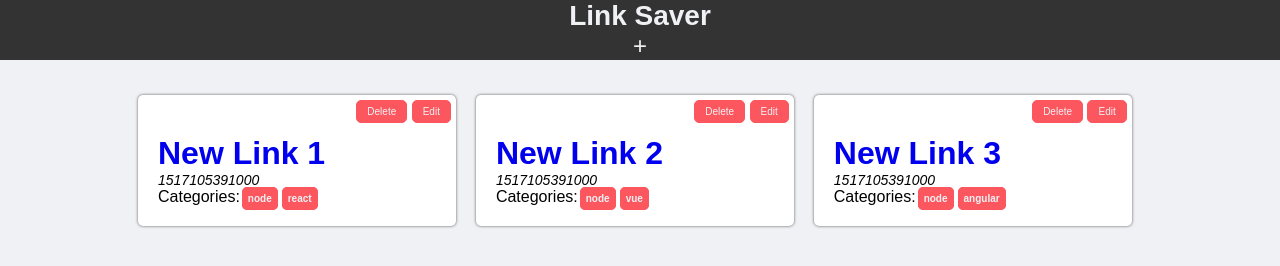
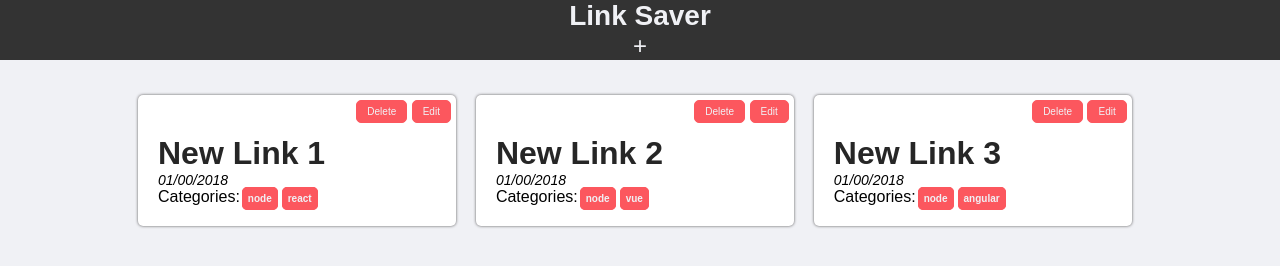
Before and after one commit to pgadea/link-saver, a plain HTML site: page index.html in a window 1280 px wide. Drawn offline with Linux system fonts and the light colour scheme.

Commit message:
formatted date

```diff
--- a/app.css
+++ b/app.css
@@ -28,6 +28,7 @@ body {
 
 a {
     text-decoration: none;
+    color: rgba(0, 0, 0, 0.85);
 }
 
 a:hover {
@@ -179,6 +180,10 @@ input[type='submit']:hover, button:hover {
     position: relative;
 }
 
+.link:hover {
+    box-shadow: 0 0 3px var(--main-accent);
+}
+
 #linksList {
     display: flex;
     flex-wrap: wrap;
--- a/app.js
+++ b/app.js
@@ -16,17 +16,20 @@ let links = [
   {
     title: "New Link 1",
     url: "url.com1",
-    categories: ["node", "react"]
+    categories: ["node", "react"],
+    date: new Date()
   },
   {
     title: "New Link 2",
     url: "url.com1",
-    categories: ["node", "vue"]
+    categories: ["node", "vue"],
+    date: new Date()
   },
   {
     title: "New Link 3",
     url: "url.com1",
-    categories: ["node", "angular"]
+    categories: ["node", "angular"],
+    date: new Date()
   }
 ];
 
@@ -98,7 +101,8 @@ submitButton.addEventListener('click', (event) => {
     const newLink = {
         title,
         url,
-        categories
+        categories,
+        date: new Date()
     }
 
     if (editIndex === -1) {
@@ -138,7 +142,7 @@ function displayLinks() {
             <a href="${link.url}">
                 <h1 class="link-header">${link.title}</h1>
             </a>
-            <p class="link-date">${Date.now()}</p>
+            <p class="link-date">${formatDate(link.date)}</p>
 
                 <div class="categories">
                     Categories:`;
@@ -174,3 +178,8 @@ function editLink(index) {
 
   showFormPanel();
 }
+
+function formatDate(date) {
+    return `${("0" + (date.getMonth() + 1)).slice(-2)}/${("0" + date.getDay())
+    .slice(-2)}/${date.getFullYear()}`;
+}
```
